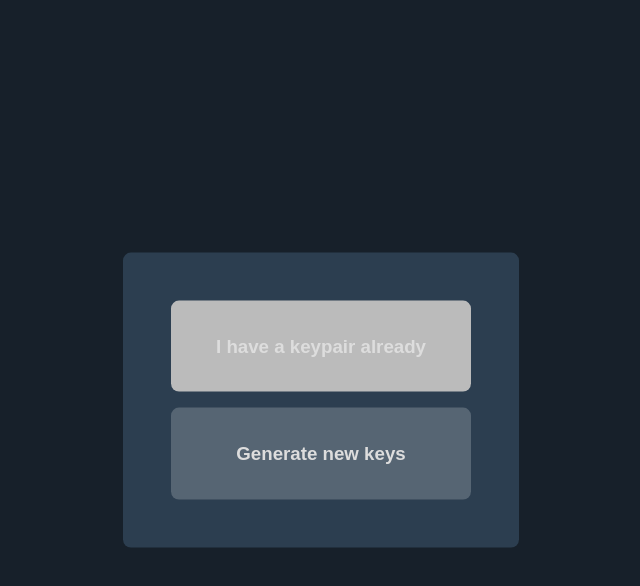
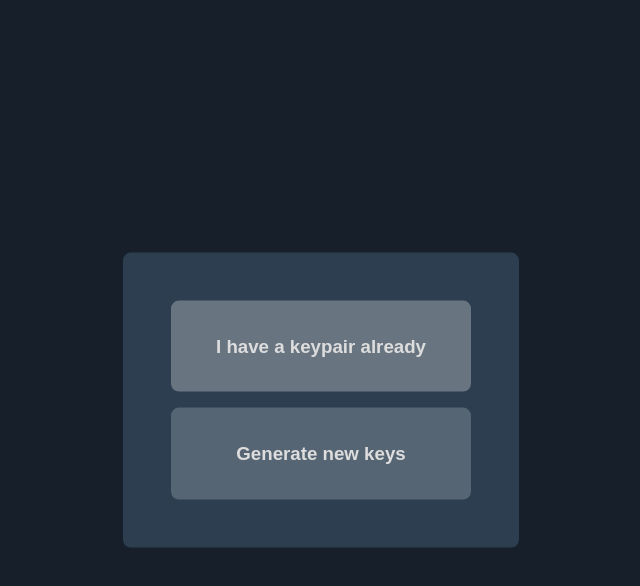
Before and after one commit to micahsgilbert/e2e_chat, a React (Create React App) app in the folder e2e_client/: page / in a window 1280 px wide. In both pictures the pointer is over the element "I have a keypair already". Shown: the top 586 px of the page, without its empty margins (319-959 px from the left). Built offline with nearby package versions, Linux system fonts and the light colour scheme; no server answers.

Commit message:
update css

```diff
--- a/e2e_client/src/KeySelector.css
+++ b/e2e_client/src/KeySelector.css
@@ -19,7 +19,7 @@
 }
 
 #key-selector .option:hover {
-  background-color: #bbbbbb;
+  background-color: #687581;
 }
 
 #key-selector .option:first-child {
```
